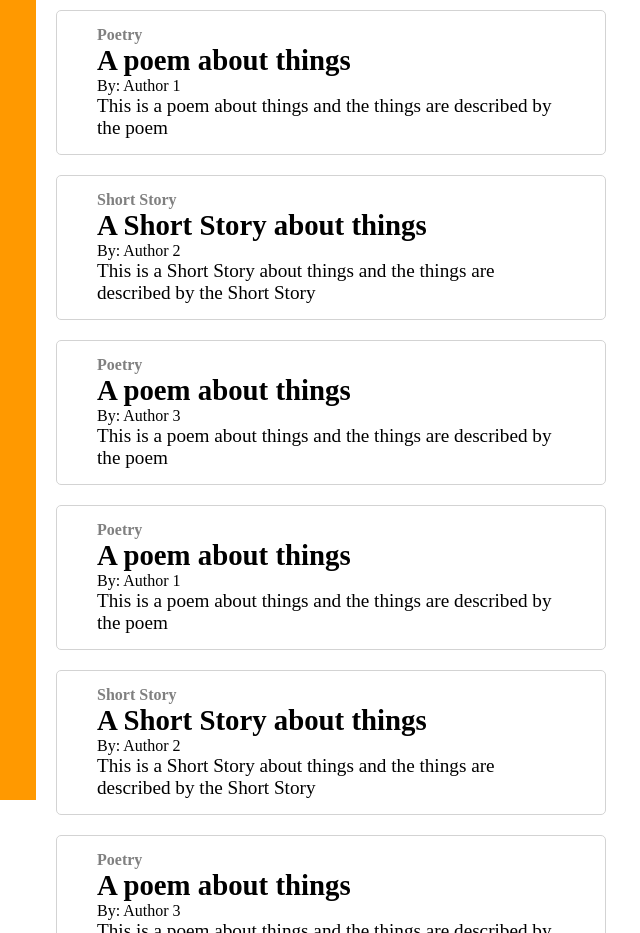
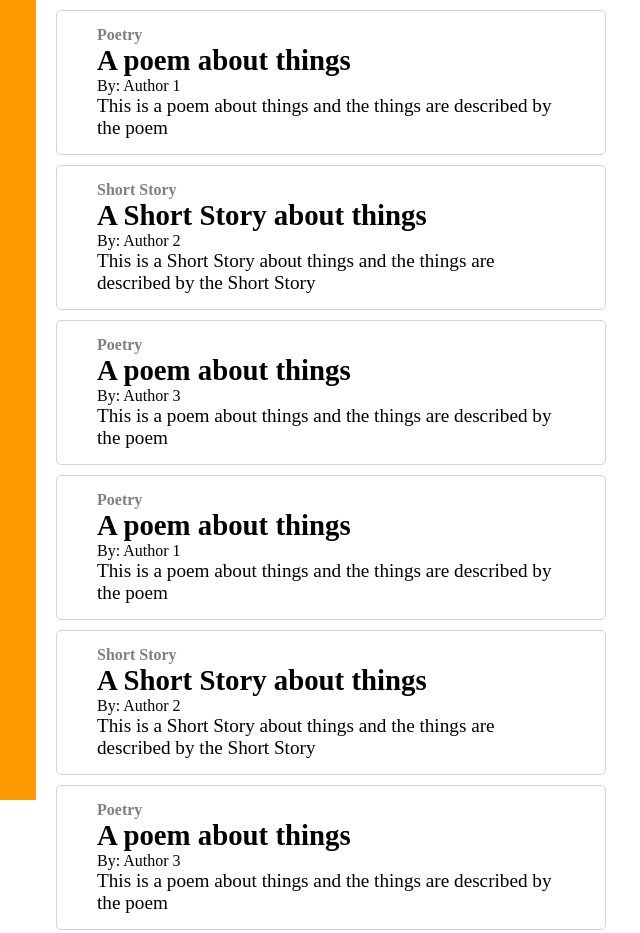
Before and after one commit to EstefanHu/MuseMarkII, a website: page public/home/home.html in a window 1280 px wide. Shown: the top 933 px of the page, without its empty margins (24-664 px from the left). Drawn offline with nearby package versions, Linux system fonts and the light colour scheme.

Commit message:
updated section

```diff
--- a/public/home/home.html
+++ b/public/home/home.html
@@ -16,7 +16,9 @@
 </head>
 <body>
   <nav></nav>
-  <main></main>
+  <main>
+    <section></section>
+  </main>
   <div id="mapid"></div>
 </body>
 </html>
--- a/public/static/css/dev/home.css
+++ b/public/static/css/dev/home.css
@@ -25,7 +25,7 @@ main {
 section {
   width: 100%;
   height: auto;
-  padding-bottom: 20px;
+  padding-bottom: 10px;
 }
 
 article {
@@ -35,6 +35,7 @@ article {
   border-radius: 5px;
   background: white;
   padding: 15px 40px;
+  margin-bottom: 10px;
 }
 
 article a {
--- a/public/static/js/dev/home.js
+++ b/public/static/js/dev/home.js
@@ -4,7 +4,7 @@
 
 	function init() {
 		if (navigator.geolocation) {
-			navigator.geolocation.getCurrentPosition(showPosition);
+			// navigator.geolocation.getCurrentPosition(showPosition);
 		} else {
 			alert("Geolocation is not supported by this browser.");
 		}
@@ -27,13 +27,11 @@
 	}
 
 	function populateFeed(res) {
-		const main = document.querySelector('main');
+		const section = document.querySelector('section');
 		for (let i = 0; i < res.posts.length; i++) {
-			let section = document.createElement('section');
 			let article = document.createElement('article');
 			let footer = document.createElement('footer');
 			section.appendChild(getArticle(article, res.posts[i]));
-			main.appendChild(section);
 		}
 	}
 
```
